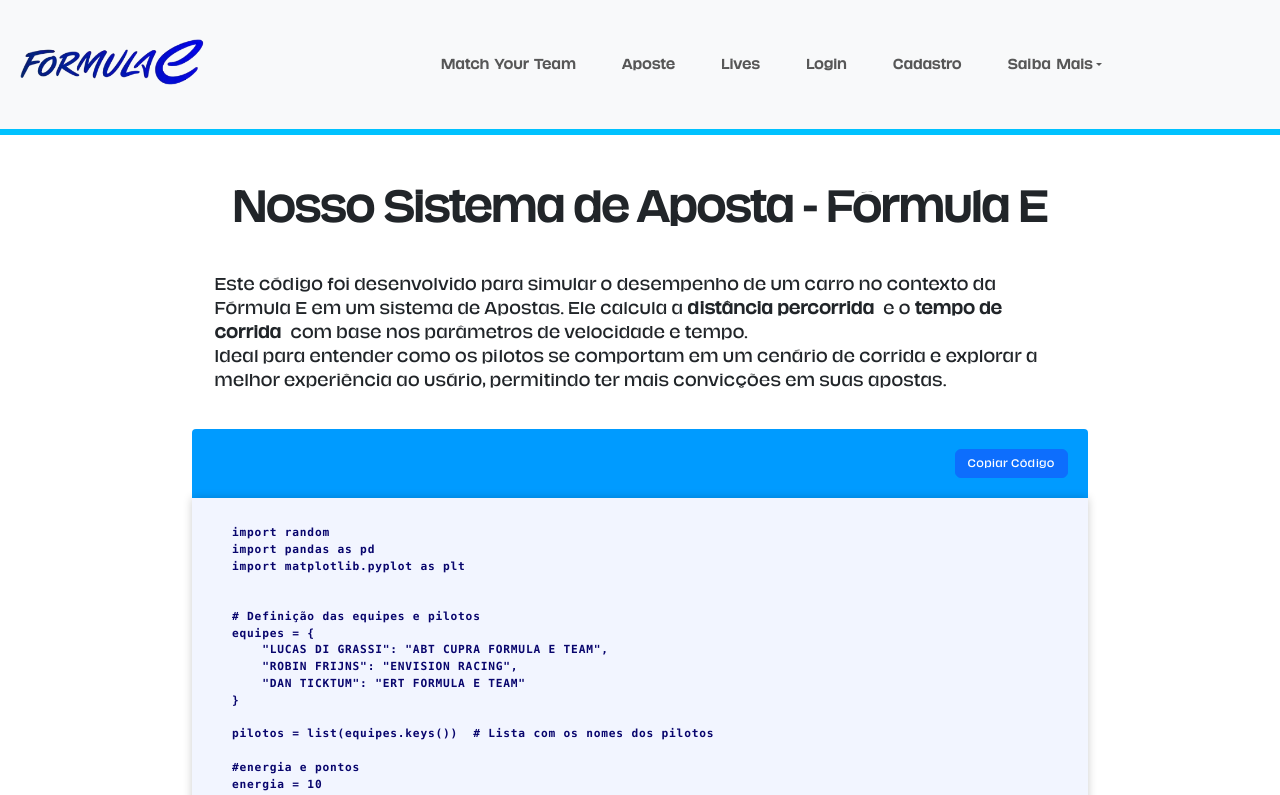
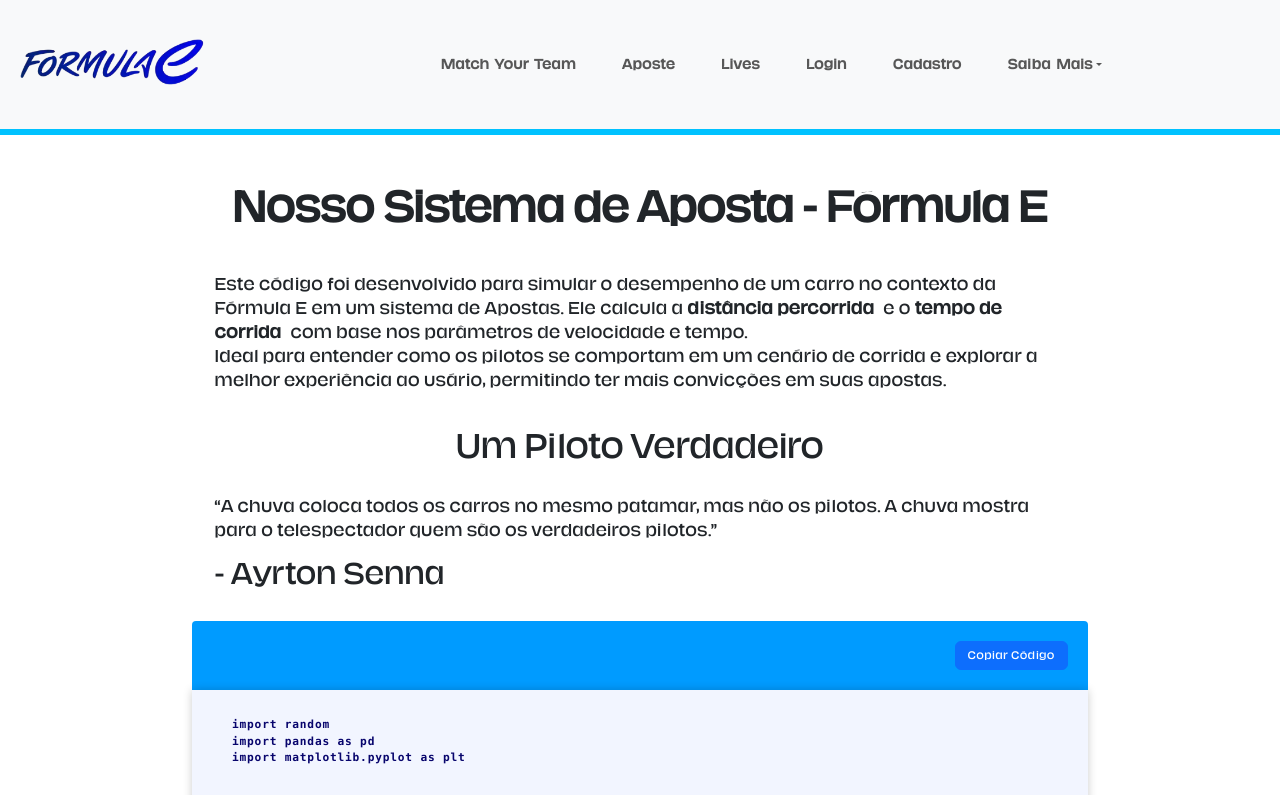
Before and after one commit to PCD-CodeX/FormulaE-Web, a React (Vite) app: page /Python in a window 1280 px wide. Shown: the top 795 px of the page. Built offline with nearby package versions, Linux system fonts and the light colour scheme.

Commit message:
Update Python.jsx

```diff
--- a/src/routes/python/Python.jsx
+++ b/src/routes/python/Python.jsx
@@ -443,7 +443,13 @@
           Ele calcula a <strong>distância percorrida</strong> e o <strong>tempo de corrida</strong> com base nos parâmetros de velocidade e tempo. <br></br> Ideal para entender como os pilotos se comportam em um cenário de corrida e explorar a melhor experiência ao usário, permitindo ter mais convicções em suas apostas.
         </p>
       </div>
-
+      <h2>Um Piloto Verdadeiro</h2>
+      <div className="description-container">
+        <p>
+        “A chuva coloca todos os carros no mesmo patamar, mas não os pilotos. A chuva mostra para o telespectador quem são os verdadeiros pilotos.”
+        </p>
+        <h3>- Ayrton Senna</h3>
+      </div>
       <div className="buttom-container">
         <Row>
           <Col xs={6} md={8} className="custom-toast-col">
```
